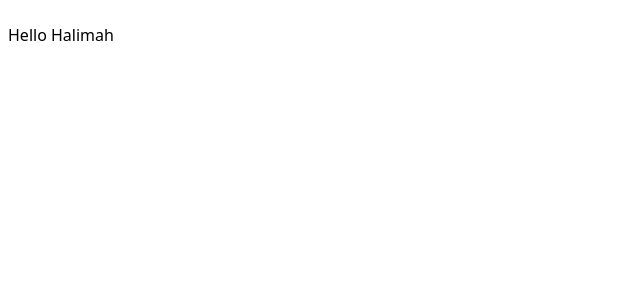
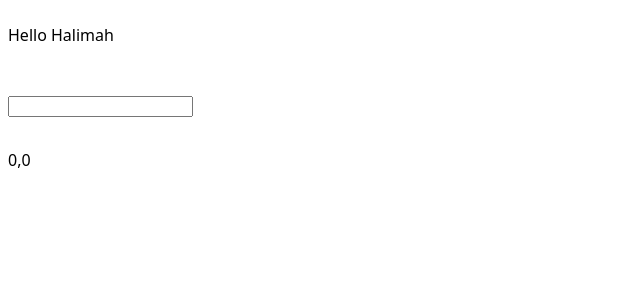
Before and after one commit to halimahexe/react-challenge, a React (Vite) app: page / in a window 1280 px wide. Shown: the top 300 px of the page, without its empty margins (0-640 px from the left). Built offline with nearby package versions, Linux system fonts and the light colour scheme.

Commit message:
updating App.tsx to view everything on local server

```diff
--- a/challenge/App.tsx
+++ b/challenge/App.tsx
@@ -1,10 +1,13 @@
 import Greeting from './Greeting.tsx';
 import Shouter from './Shouter.tsx';
+import MouseTracker from './MouseTracker.tsx';
 
 function App() {
 	return (
 		<main>
 			<Greeting name='Halimah' />
+			<Shouter />
+			<MouseTracker />
 		</main>
 	);
 }
```
